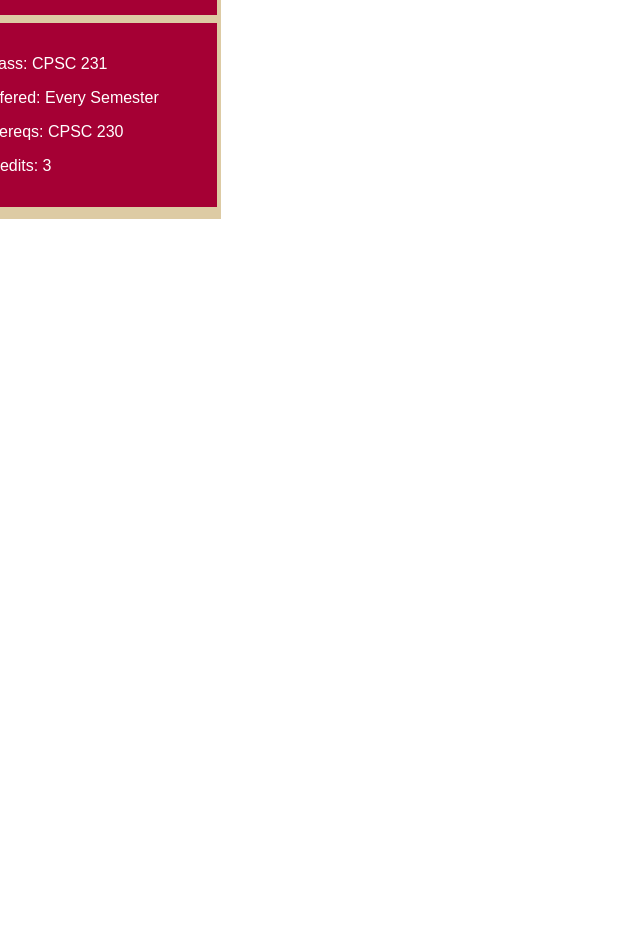
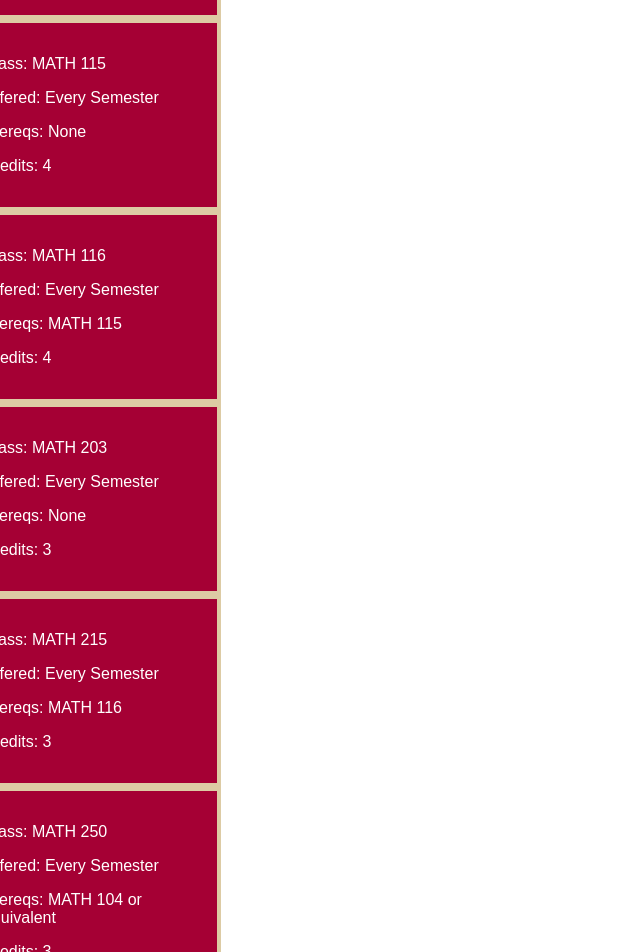
Before and after one commit to CeciliaMarie/scheduler, a Next.js app: page /Testing in a window 1280 px wide. Shown: the part 1080-2032 px from the top of the page, without its empty margins (0-640 px from the left). Before the commit the page ends 1315 px from the top, so only its background shows below. Built offline with nearby package versions, Linux system fonts and the light colour scheme.

Commit message:
Added more classes

```diff
--- /dev/null
+++ b/lib/supabase.js
@@ -0,0 +1,5 @@
+import { createClient } from '@supabase/supabase-js'
+
+const supabaseUrl = process.env.NEXT_PUBLIC_SUPABASE_URL
+const supabaseKey = process.env.NEXT_PUBLIC_SUPABASE_ANON_KEY
+export const supabase = createClient(supabaseUrl, supabaseKey)
--- a/pages/Testing.js
+++ b/pages/Testing.js
@@ -7,10 +7,101 @@ import { resetServerContext } from "react-beautiful-dnd"
 
 const itemsFromBackend = [
   {
+    id: "100",
+    class: "FFC 100",
+    offered: "Every Semester",
+    prereq: "None",
+    credits: "3"
+  },
+  {
+    id: "150",
+    class: "SCI 150",
+    offered: "Every Semester",
+    prereq: "FFC 100",
+    credits: "1"
+  },
+  {
+    id: "200",
+    class: "SCI 200",
+    offered: "Every Semester",
+    prereq: "FFC 150",
+    credits: "1"
+  },
+  {
+    id: "250",
+    class: "SCI 250",
+    offered: "Every Semester",
+    prereq: "FFC 200",
+    credits: "1"
+  },
+  {
+    id: "115",
+    class: "MATH 115",
+    offered: "Every Semester",
+    prereq: "None",
+    credits: "4"
+  },
+  {
+    id: "116",
+    class: "MATH 116",
+    offered: "Every Semester",
+    prereq: "MATH 115",
+    credits: "4"
+  },
+  {
+    id: "203",
+    class: "MATH 203",
+    offered: "Every Semester",
+    prereq: "None",
+    credits: "3"
+  },
+  {
+    id: "215",
+    class: "MATH 215",
+    offered: "Every Semester",
+    prereq: "MATH 116",
+    credits: "3"
+  },
+  {
+    id: "250",
+    class: "MATH 250",
+    offered: "Every Semester",
+    prereq: "MATH 104 or equivalent",
+    credits: "3"
+  },
+  {
     id: "230",
     class: "CPSC 230",
     offered: "Every Semester",
     prereq: "None",
+    credits: "3"
+  },
+  {
+    id: "231",
+    class: "CPSC 231",
+    offered: "Every Semester",
+    prereq: "CPSC 230",
+    credits: "3"
+  },
+  {
+    id: "236",
+    class: "CPSC 236",
+    offered: "Every Semester",
+    prereq: "CPSC 230",
+    credits: "3"
+  },
+  {
+    id: "285",
+    class: "CPSC 285",
+    offered: "Every Semester",
+    prereq: "CPSC 230",
+    credits: "3"
+  },
+  {
+    id: "298",
+    class: "CPSC 298",
+    offered: "Every Semester",
+    prereq: "CPSC 230",
     credits: "3"
   },
   {
@@ -21,26 +112,27 @@ const itemsFromBackend = [
     credits: "1"
   },
   {
-    id: "110",
-    class: "MATH 110",
+    id: "298",
+    class: "CPSC 298",
     offered: "Every Semester",
-    prereq: "MATH 99",
+    prereq: "None",
+    credits: "1"
+  },
+  {
+    id: "350",
+    class: "CPSC 350",
+    offered: "Every Semester",
+    prereq: "CPSC 231",
     credits: "3"
   },
   {
-    id: "100",
-    class: "FFC 100",
+    id: "354",
+    class: "CPSC 354",
     offered: "Every Semester",
-    prereq: "None",
+    prereq: "CPSC 350",
     credits: "3"
   },
-  {
-    id: "231",
-    class: "CPSC 231",
-    offered: "Every Semester",
-    prereq: "CPSC 230",
-    credits: "3"
-  }
+
 ];
 
 const columnsFromBackend = {
--- a/pages/_app.js
+++ b/pages/_app.js
@@ -95,6 +95,7 @@ export default function App({ Component, pageProps }) {
 
             </Tab>
           </Tabs> */}
+          {/* useEffect() */}
 
 
             <div >
```
